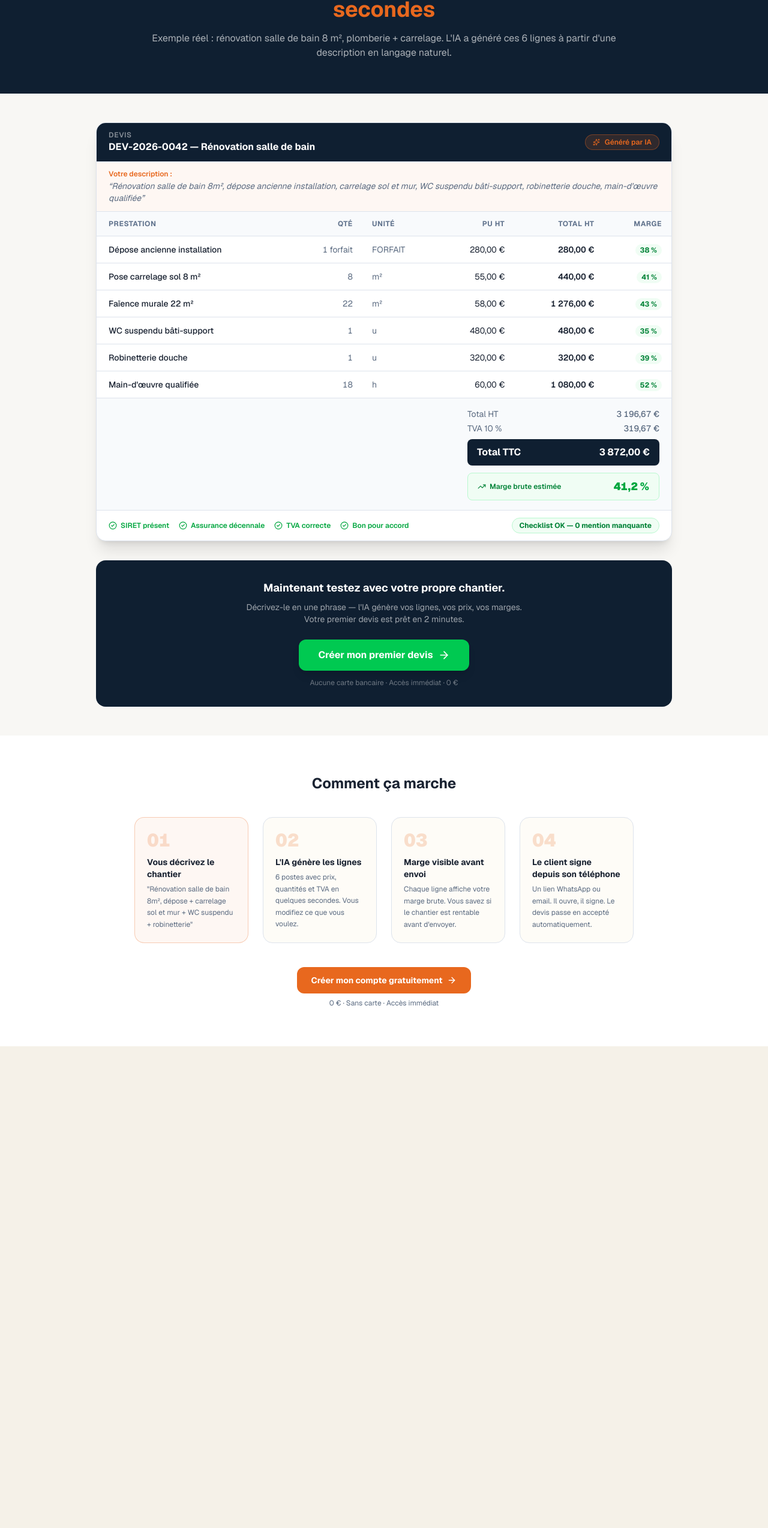
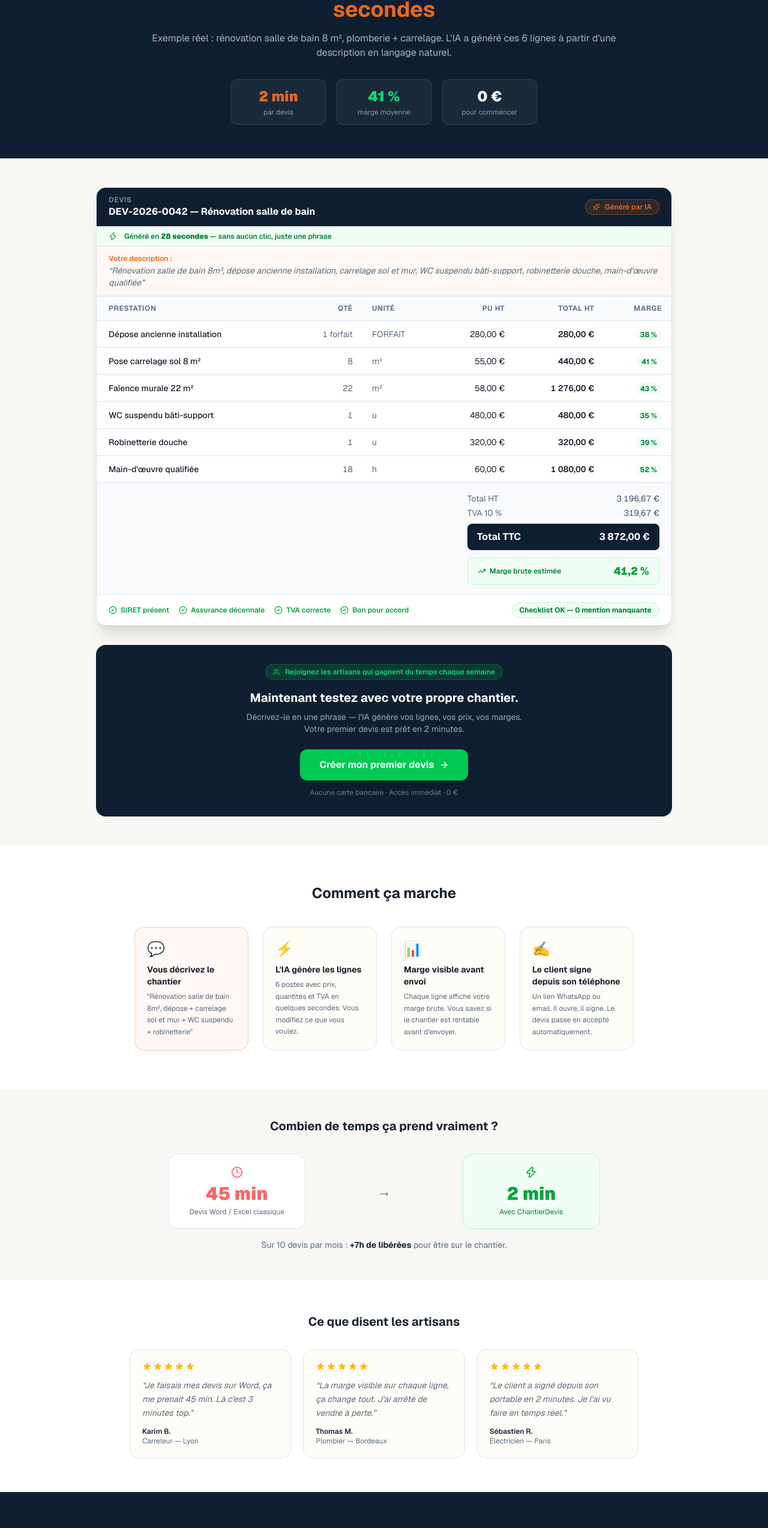
Before and after one commit to santana64/chantierdevis, a Next.js app: page /demo in a window 1280 px wide. Shown: the part 207-2754 px from the top of the page at 60% size. Before the commit the page ends 1951 px from the top, so only its background shows below. Built offline with nearby package versions, Linux system fonts and the light colour scheme.

Commit message:
feat: improve demo page — sticky CTA, event tracking, testimonials, time comparison

```diff
--- /dev/null
+++ b/src/app/demo/demo-cta.tsx
@@ -0,0 +1,73 @@
+"use client";
+
+import { ArrowRight } from "lucide-react";
+import Link from "next/link";
+import { useEffect, useState } from "react";
+import { track } from "@vercel/analytics";
+
+const CTA_URL = "/register?next=/app/quotes/new&utm_source=demo&utm_medium=cta&utm_campaign=demo_to_register";
+
+export function DemoCTA({ label, size = "lg", position }: { label: string; size?: "sm" | "lg"; position: string }) {
+  return (
+    <Link
+      href={CTA_URL}
+      onClick={() => track("demo_cta_click", { position, label })}
+      className={
+        size === "lg"
+          ? "inline-flex items-center gap-2 rounded-xl bg-green-500 px-8 py-3.5 text-base font-bold text-white shadow-lg transition hover:bg-green-600"
+          : "inline-flex items-center gap-1.5 rounded-lg bg-green-500 px-4 py-1.5 text-sm font-bold text-white transition hover:bg-green-600"
+      }
+    >
+      {label}
+      <ArrowRight aria-hidden className="h-4 w-4" />
+    </Link>
+  );
+}
+
+export function StickyBar() {
+  const [visible, setVisible] = useState(false);
+
+  useEffect(() => {
+    const onScroll = () => setVisible(window.scrollY > 400);
+    window.addEventListener("scroll", onScroll, { passive: true });
+    return () => window.removeEventListener("scroll", onScroll);
+  }, []);
+
+  if (!visible) return null;
+
+  return (
+    <div className="fixed bottom-0 left-0 right-0 z-50 border-t border-white/10 bg-[#0f1f31]/95 backdrop-blur-sm px-4 py-3 flex items-center justify-between gap-4">
+      <p className="text-sm font-semibold text-white hidden sm:block">
+        Prêt à créer votre propre devis ?
+      </p>
+      <div className="flex items-center gap-3 mx-auto sm:mx-0">
+        <Link
+          href={CTA_URL}
+          onClick={() => track("demo_cta_click", { position: "sticky_bar", label: "sticky" })}
+          className="inline-flex items-center gap-2 rounded-xl bg-green-500 px-6 py-2.5 text-sm font-bold text-white shadow-lg transition hover:bg-green-600"
+        >
+          Créer mon premier devis gratuitement
+          <ArrowRight aria-hidden className="h-4 w-4" />
+        </Link>
+        <p className="text-xs text-white/40 hidden md:block">0 € · Sans carte</p>
+      </div>
+    </div>
+  );
+}
+
+export function CountUp({ target, suffix = "" }: { target: number; suffix?: string }) {
+  const [count, setCount] = useState(0);
+
+  useEffect(() => {
+    let start = 0;
+    const step = Math.ceil(target / 40);
+    const timer = setInterval(() => {
+      start += step;
+      if (start >= target) { setCount(target); clearInterval(timer); }
+      else setCount(start);
+    }, 30);
+    return () => clearInterval(timer);
+  }, [target]);
+
+  return <>{count.toLocaleString("fr-FR")}{suffix}</>;
+}
--- a/src/app/demo/page.tsx
+++ b/src/app/demo/page.tsx
@@ -1,6 +1,7 @@
-import { ArrowRight, CheckCircle2, Hammer, Sparkles, TrendingUp } from "lucide-react";
+import { CheckCircle2, Clock, Hammer, Sparkles, TrendingUp, Users, Zap } from "lucide-react";
 import Link from "next/link";
 import type { Metadata } from "next";
+import { DemoCTA, StickyBar, CountUp } from "./demo-cta";
 
 export const metadata: Metadata = {
   title: "Démo — ChantierDevis",
@@ -22,32 +23,44 @@ const STEPS = [
     title: "Vous décrivez le chantier",
     text: "\"Rénovation salle de bain 8m², dépose + carrelage sol et mur + WC suspendu + robinetterie\"",
     highlight: true,
+    icon: "💬",
   },
   {
     num: "02",
     title: "L'IA génère les lignes",
     text: "6 postes avec prix, quantités et TVA en quelques secondes. Vous modifiez ce que vous voulez.",
     highlight: false,
+    icon: "⚡",
   },
   {
     num: "03",
     title: "Marge visible avant envoi",
     text: "Chaque ligne affiche votre marge brute. Vous savez si le chantier est rentable avant d'envoyer.",
     highlight: false,
+    icon: "📊",
   },
   {
     num: "04",
     title: "Le client signe depuis son téléphone",
     text: "Un lien WhatsApp ou email. Il ouvre, il signe. Le devis passe en accepté automatiquement.",
     highlight: false,
+    icon: "✍️",
   },
+];
+
+const TESTIMONIALS = [
+  { text: "Je faisais mes devis sur Word, ça me prenait 45 min. Là c'est 3 minutes top.", name: "Karim B.", role: "Carreleur — Lyon" },
+  { text: "La marge visible sur chaque ligne, ça change tout. J'ai arrêté de vendre à perte.", name: "Thomas M.", role: "Plombier — Bordeaux" },
+  { text: "Le client a signé depuis son portable en 2 minutes. Je l'ai vu faire en temps réel.", name: "Sébastien R.", role: "Électricien — Paris" },
 ];
 
 export default function DemoPage() {
   return (
-    <main className="min-h-screen bg-[#f8f7f4] text-foreground">
+    <main className="min-h-screen bg-[#f8f7f4] text-foreground pb-20">
+      <StickyBar />
+
       {/* Nav */}
-      <header className="sticky top-0 z-50 border-b border-white/10 bg-[#0f1f31]/95 backdrop-blur-sm">
+      <header className="sticky top-0 z-40 border-b border-white/10 bg-[#0f1f31]/95 backdrop-blur-sm">
         <div className="mx-auto flex max-w-7xl items-center justify-between gap-4 px-4 py-3 sm:px-6 lg:px-8">
           <Link href="/" className="flex items-center gap-2 text-white">
             <div className="flex h-7 w-7 items-center justify-center rounded-lg bg-accent">
@@ -55,13 +68,7 @@ export default function DemoPage() {
             </div>
             <span className="font-black tracking-tight">ChantierDevis</span>
           </Link>
-          <Link
-            href="/register"
-            className="inline-flex items-center gap-1.5 rounded-lg bg-green-500 px-4 py-1.5 text-sm font-bold text-white transition hover:bg-green-600"
-          >
-            Essayer gratuitement — 0 €
-            <ArrowRight aria-hidden className="h-3.5 w-3.5" />
-          </Link>
+          <DemoCTA label="Essayer gratuitement — 0 €" size="sm" position="nav" />
         </div>
       </header>
 
@@ -80,6 +87,28 @@ export default function DemoPage() {
             Exemple réel : rénovation salle de bain 8 m², plomberie + carrelage.
             L'IA a généré ces 6 lignes à partir d'une description en langage naturel.
           </p>
+
+          {/* Stats rapides */}
+          <div className="mt-8 grid grid-cols-3 gap-4 max-w-lg mx-auto">
+            <div className="rounded-xl border border-white/10 bg-white/5 px-4 py-3">
+              <p className="text-2xl font-black text-accent">
+                <CountUp target={2} suffix=" min" />
+              </p>
+              <p className="text-xs text-white/50 mt-0.5">par devis</p>
+            </div>
+            <div className="rounded-xl border border-white/10 bg-white/5 px-4 py-3">
+              <p className="text-2xl font-black text-green-400">
+                <CountUp target={41} suffix=" %" />
+              </p>
+              <p className="text-xs text-white/50 mt-0.5">marge moyenne</p>
+            </div>
+            <div className="rounded-xl border border-white/10 bg-white/5 px-4 py-3">
+              <p className="text-2xl font-black text-white">
+                <CountUp target={0} suffix=" €" />
+              </p>
+              <p className="text-xs text-white/50 mt-0.5">pour commencer</p>
+            </div>
+          </div>
         </div>
       </section>
 
@@ -96,6 +125,14 @@ export default function DemoPage() {
               <Sparkles aria-hidden className="h-3 w-3" />
               Généré par IA
             </div>
+          </div>
+
+          {/* Timer IA */}
+          <div className="flex items-center gap-3 border-b border-border bg-green-50 px-5 py-2">
+            <Zap className="h-3.5 w-3.5 text-green-600 flex-shrink-0" />
+            <p className="text-xs font-semibold text-green-700">
+              Généré en <strong>28 secondes</strong> — sans aucun clic, juste une phrase
+            </p>
           </div>
 
           {/* Prompt IA */}
@@ -184,20 +221,20 @@ export default function DemoPage() {
           </div>
         </div>
 
-        {/* CTA sous le devis */}
+        {/* CTA principal sous le devis */}
         <div className="mt-8 rounded-2xl bg-[#0f1f31] p-8 text-center text-white">
-          <p className="text-lg font-bold">Maintenant testez avec votre propre chantier.</p>
+          <div className="mb-4 inline-flex items-center gap-2 rounded-full bg-green-500/15 border border-green-500/30 px-3 py-1 text-xs font-semibold text-green-400">
+            <Users className="h-3 w-3" />
+            Rejoignez les artisans qui gagnent du temps chaque semaine
+          </div>
+          <p className="text-xl font-bold">Maintenant testez avec votre propre chantier.</p>
           <p className="mt-2 text-sm text-white/60">
             Décrivez-le en une phrase — l&apos;IA génère vos lignes, vos prix, vos marges.<br />
             Votre premier devis est prêt en 2 minutes.
           </p>
-          <Link
-            href="/register?next=/app/quotes/new&utm_source=demo&utm_medium=cta&utm_campaign=demo_to_register"
-            className="mt-6 inline-flex items-center gap-2 rounded-xl bg-green-500 px-8 py-3.5 text-base font-bold text-white shadow-lg transition hover:bg-green-600"
-          >
-            Créer mon premier devis
-            <ArrowRight aria-hidden className="h-5 w-5" />
-          </Link>
+          <div className="mt-6">
+            <DemoCTA label="Créer mon premier devis" size="lg" position="main_cta" />
+          </div>
           <p className="mt-3 text-xs text-white/40">Aucune carte bancaire · Accès immédiat · 0 €</p>
         </div>
       </section>
@@ -212,22 +249,72 @@ export default function DemoPage() {
                 key={step.num}
                 className={`rounded-2xl border p-5 ${step.highlight ? "border-accent/30 bg-accent/5" : "border-border bg-[#fefcf7]"}`}
               >
-                <span className="text-3xl font-black tabular-nums text-accent/20">{step.num}</span>
+                <span className="text-2xl">{step.icon}</span>
                 <h3 className="mt-2 text-sm font-bold">{step.title}</h3>
                 <p className="mt-1.5 text-xs leading-relaxed text-muted">{step.text}</p>
               </div>
             ))}
           </div>
-          <div className="mt-10 text-center">
-            <Link
-              href="/register"
-              className="inline-flex items-center gap-2 rounded-xl bg-accent px-6 py-3 text-sm font-bold text-white transition hover:bg-[#cc5810]"
-            >
-              Créer mon compte gratuitement
-              <ArrowRight aria-hidden className="h-4 w-4" />
-            </Link>
-            <p className="mt-2 text-xs text-muted">0 € · Sans carte · Accès immédiat</p>
+        </div>
+      </section>
+
+      {/* Temps gagné */}
+      <section className="bg-[#f8f7f4] py-12">
+        <div className="mx-auto max-w-3xl px-4 sm:px-6 text-center">
+          <h2 className="text-xl font-bold">Combien de temps ça prend vraiment ?</h2>
+          <div className="mt-8 grid gap-4 sm:grid-cols-3">
+            <div className="rounded-2xl border border-border bg-white p-5">
+              <Clock className="h-5 w-5 text-red-400 mx-auto" />
+              <p className="mt-2 text-3xl font-black text-red-400">45 min</p>
+              <p className="text-xs text-muted mt-1">Devis Word / Excel classique</p>
+            </div>
+            <div className="flex items-center justify-center text-2xl font-black text-muted">→</div>
+            <div className="rounded-2xl border border-green-200 bg-green-50 p-5">
+              <Zap className="h-5 w-5 text-green-600 mx-auto" />
+              <p className="mt-2 text-3xl font-black text-green-600">2 min</p>
+              <p className="text-xs text-green-700 mt-1">Avec ChantierDevis</p>
+            </div>
           </div>
+          <p className="mt-4 text-sm text-muted">
+            Sur 10 devis par mois : <strong className="text-foreground">+7h de libérées</strong> pour être sur le chantier.
+          </p>
+        </div>
+      </section>
+
+      {/* Témoignages */}
+      <section className="bg-white py-14">
+        <div className="mx-auto max-w-4xl px-4 sm:px-6">
+          <h2 className="text-center text-xl font-bold">Ce que disent les artisans</h2>
+          <div className="mt-8 grid gap-5 sm:grid-cols-3">
+            {TESTIMONIALS.map((t, i) => (
+              <div key={i} className="rounded-2xl border border-border bg-[#fefcf7] p-5">
+                <div className="flex gap-0.5 mb-3">
+                  {[1,2,3,4,5].map(s => (
+                    <svg key={s} className="h-4 w-4 text-amber-400 fill-amber-400" viewBox="0 0 20 20">
+                      <path d="M9.049 2.927c.3-.921 1.603-.921 1.902 0l1.07 3.292a1 1 0 00.95.69h3.462c.969 0 1.371 1.24.588 1.81l-2.8 2.034a1 1 0 00-.364 1.118l1.07 3.292c.3.921-.755 1.688-1.54 1.118l-2.8-2.034a1 1 0 00-1.175 0l-2.8 2.034c-.784.57-1.838-.197-1.539-1.118l1.07-3.292a1 1 0 00-.364-1.118L2.98 8.72c-.783-.57-.38-1.81.588-1.81h3.461a1 1 0 00.951-.69l1.07-3.292z" />
+                    </svg>
+                  ))}
+                </div>
+                <p className="text-sm text-muted italic leading-relaxed">&ldquo;{t.text}&rdquo;</p>
+                <p className="mt-3 text-xs font-semibold text-foreground">{t.name}</p>
+                <p className="text-xs text-muted">{t.role}</p>
+              </div>
+            ))}
+          </div>
+        </div>
+      </section>
+
+      {/* CTA final */}
+      <section className="bg-[#0f1f31] py-14 text-white text-center">
+        <div className="mx-auto max-w-xl px-4">
+          <h2 className="text-2xl font-bold">Votre prochain devis en 2 minutes.</h2>
+          <p className="mt-3 text-sm text-white/60">
+            Gratuit. Sans carte. Sans engagement. Juste votre premier devis.
+          </p>
+          <div className="mt-6">
+            <DemoCTA label="Créer mon compte gratuitement" size="lg" position="footer_cta" />
+          </div>
+          <p className="mt-3 text-xs text-white/30">0 € · Accès immédiat · Sans carte bancaire</p>
         </div>
       </section>
     </main>
```
